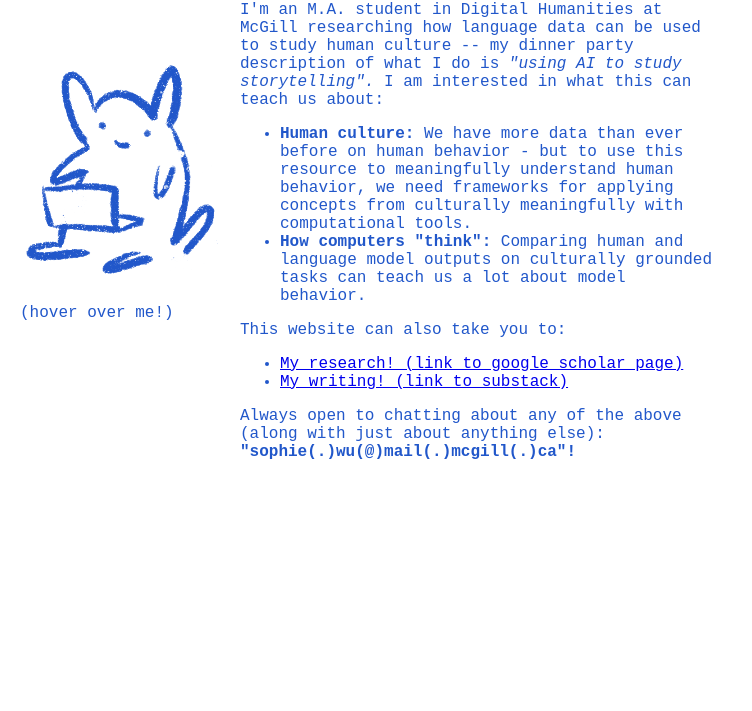
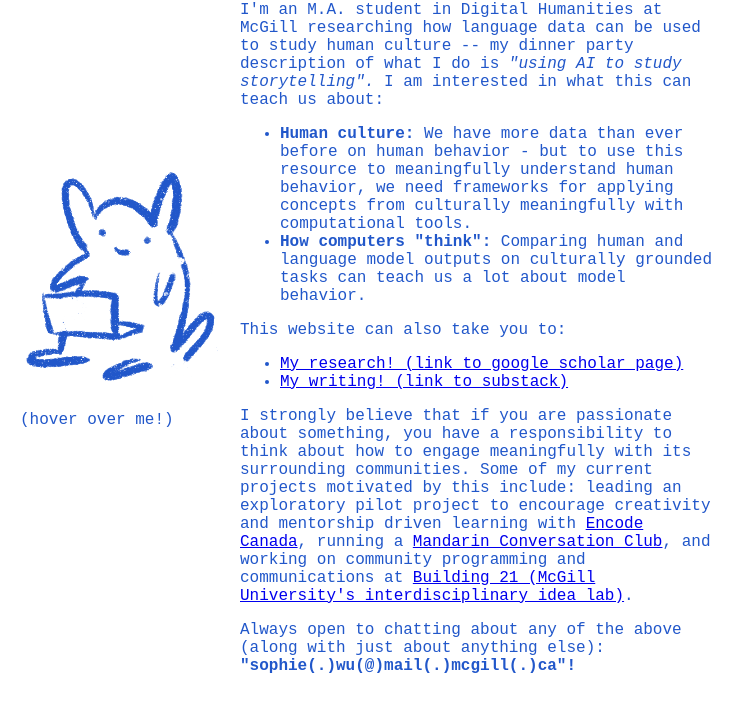
Before and after one commit to sohpei/sohpei.github.io, a plain HTML site: page index.html in a window 1280 px wide. Shown: the part 99-810 px from the top of the page, without its empty margins (0-752 px from the left). Drawn offline with Linux system fonts and the light colour scheme; a web font is replaced by a local one.

Commit message:
updated content

```diff
--- a/index.html
+++ b/index.html
@@ -32,6 +32,7 @@
                     <!-- <li><a href="https://www.behance.net/sohpeiwu">My visual art! (link to behance)</a></li> -->
                 </ul>
             </p>
+            <p>I strongly believe that if you are passionate about something, you have a responsibility to think about how to engage meaningfully with its surrounding communities. Some of my current projects motivated by this include: leading an exploratory pilot project to encourage creativity and mentorship driven learning with <a href="https://encodecanada.ca/"">Encode Canada</a>, running a <a href="https://www.facebook.com/share/g/17votgPD2T/">Mandarin Conversation Club</a>, and working on community programming and communications at <a href="https://building21.ca">Building 21 (McGill University's interdisciplinary idea lab)</a>. </p>
     <p>Always open to chatting about any of the above (along with just about anything else): <b>"sophie(.)wu(@)mail(.)mcgill(.)ca"!</b></p>
         </div>
 
```
